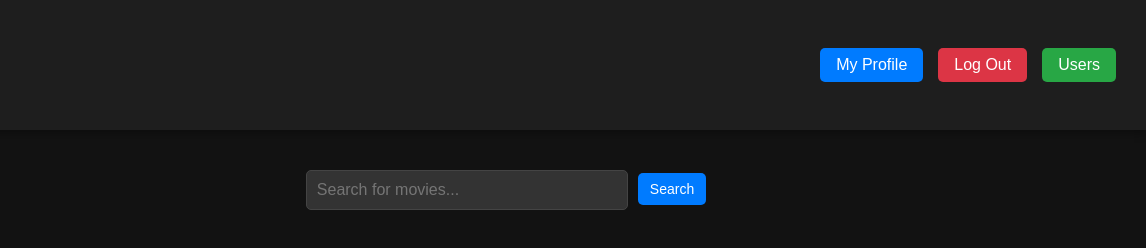
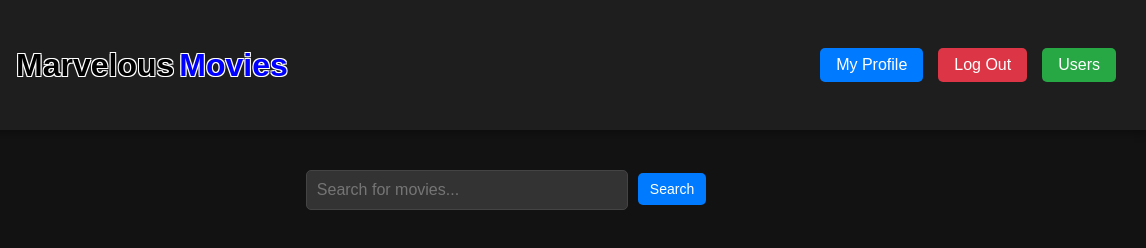
Before and after one commit to brnguyen20/MarvelousMovies, a website: page app/public/movies.html in a window 1280 px wide. Shown: the full height of the page, 134-1280 px from the left. Drawn offline with Linux system fonts and the light colour scheme; no server answers.

Commit message:
Styling additions
Signed-off-by: Sotero casiano <sjc427@git.cci.drexel.edu>

```diff
--- a/app/public/movies.html
+++ b/app/public/movies.html
@@ -31,6 +31,31 @@
     .header-buttons {
       display: flex;
       gap: 15px;
+    }
+    .header-title {
+      margin-left: 20px;
+      flex-grow: 1; /* Push the buttons to the right */
+    }
+
+    .header-title h1 {
+      font-size: 32px;
+      margin: 0;
+      display: flex;
+      align-items: baseline;
+      text-shadow:
+        1px 1px 0 #fff,
+        -1px 1px 0 #fff,
+        1px -1px 0 #fff,
+        -1px -1px 0 #fff;
+    }
+
+    .black-text {
+      color: black;
+    }
+
+    .blue-text {
+      color: blue;
+      margin-left: 5px;
     }
 
     button {
@@ -131,6 +156,12 @@
 <body>
   <div class="header-container">
     <img src="logo.png" alt="Logo">
+    <div class="header-title">
+      <h1>
+        <span class="black-text">Marvelous</span>
+        <span class="blue-text">Movies</span>
+      </h1>
+    </div>
     <div class="header-buttons">
       <button id="profileButton">My Profile</button>
       <button id="logoutButton">Log Out</button>
```
Also changed, not shown: app/public/profile.html (+3 -3 lines).
